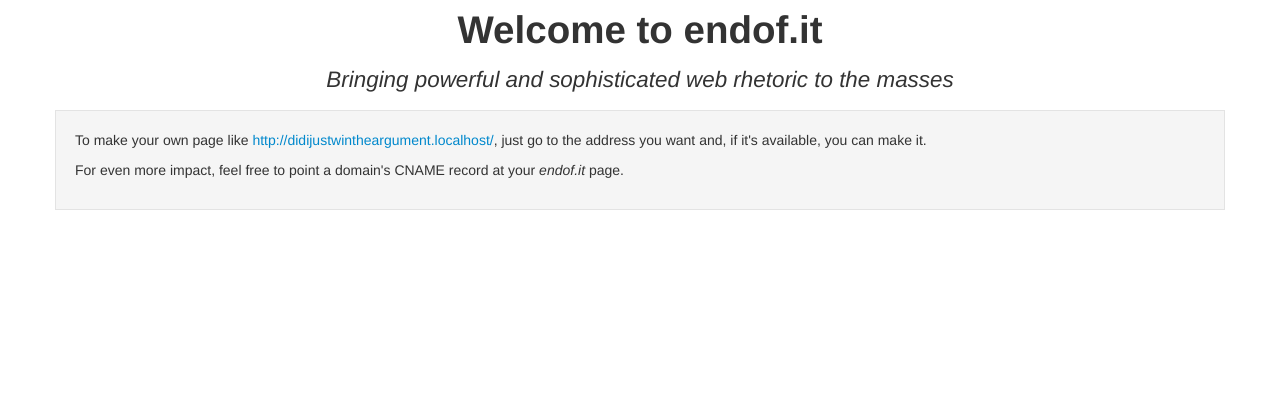
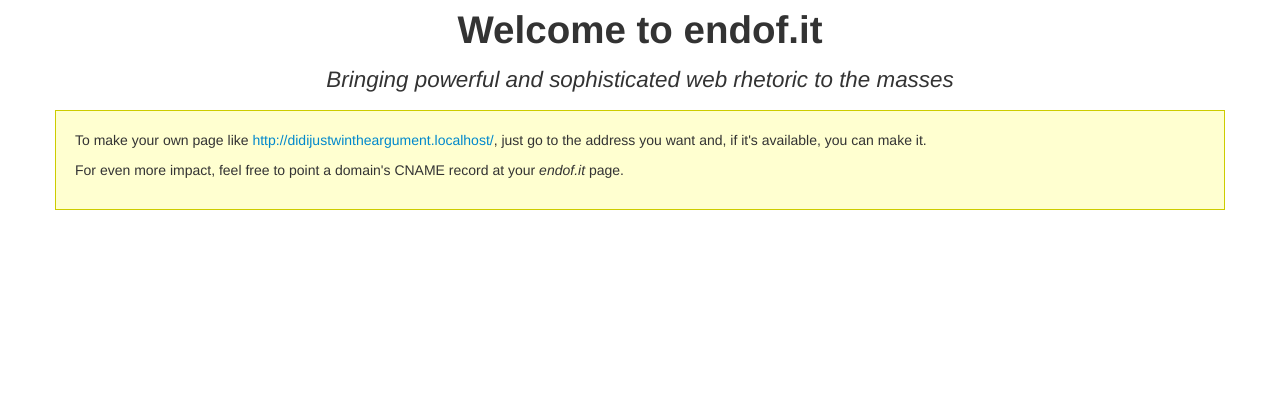
Before and after one commit to exonian/endofit, a Flask app: page / in a window 1280 px wide. Shown: the top 420 px of the page. Run offline with Flask 2, Linux system fonts and the light colour scheme; some libraries are stand-ins or nearby versions.

Commit message:
Restyle wells

```diff
--- a/static/css/style.css
+++ b/static/css/style.css
@@ -32,3 +32,7 @@
 
 form.buttons {
   text-align: center; }
+
+.well {
+  background: #ffffd0;
+  border: 1px solid #cccc00; }
--- a/static/sass/style.sass
+++ b/static/sass/style.sass
@@ -35,3 +35,7 @@
 
 form.buttons
     text-align: center
+
+.well
+    background: #ffffd0
+    border: 1px solid #cc0
```
